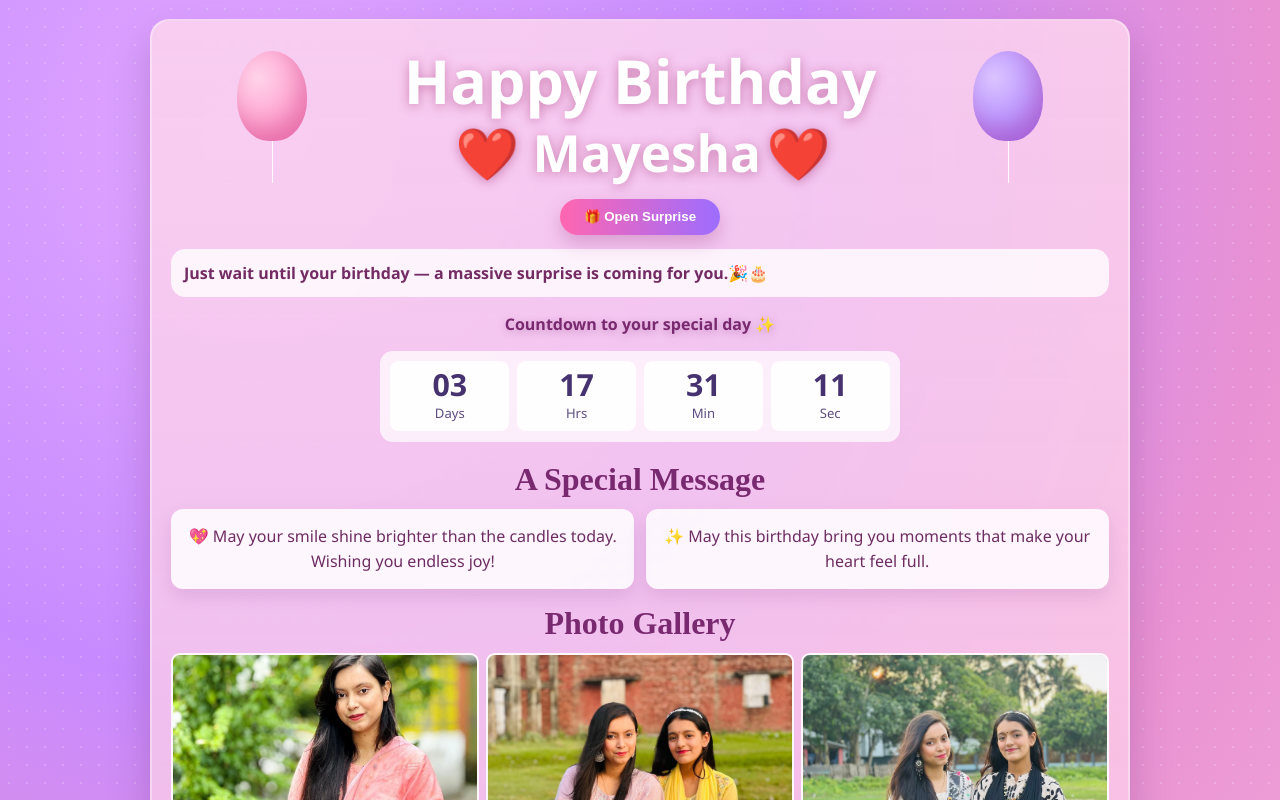
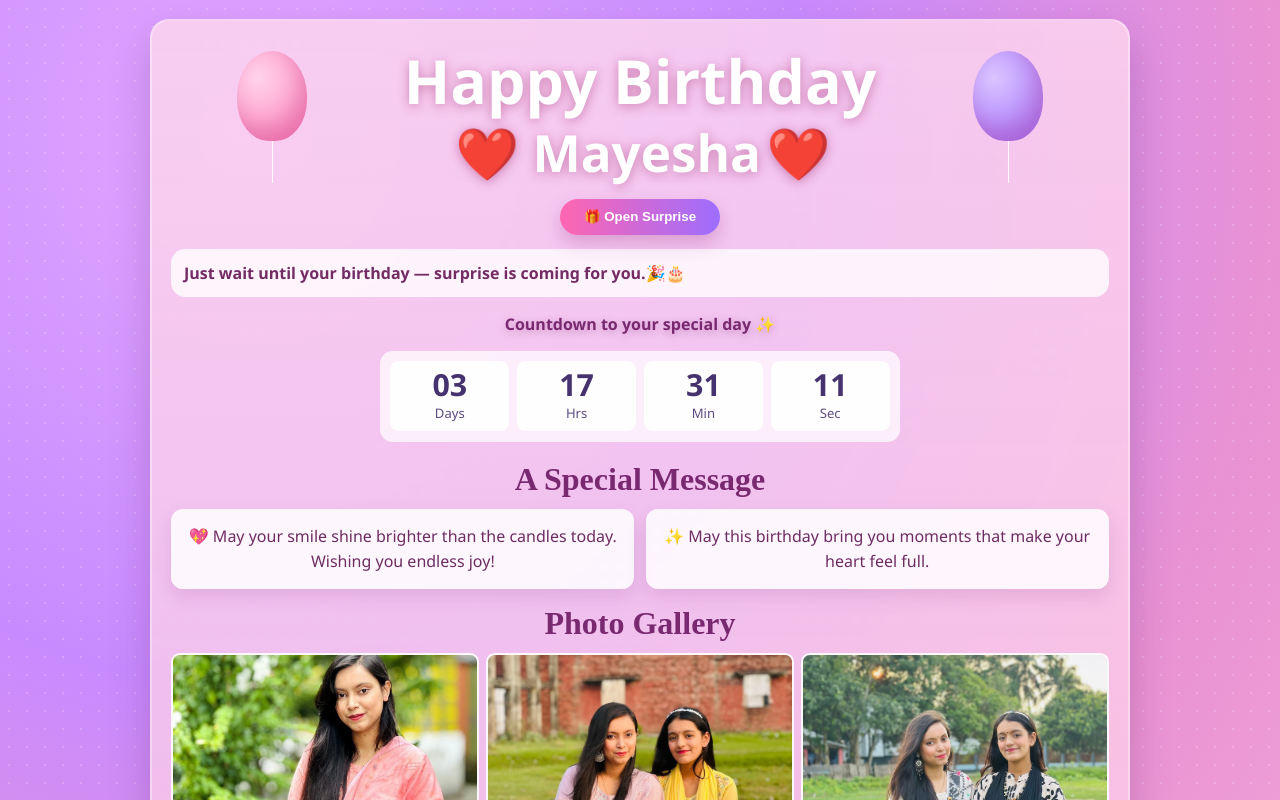
Before and after one commit to CodeWithShamim-bs23/AdvanceHappyBirthday, a React (Vite) app: page / in a window 1280 px wide. Both pictures are taken after a click on the button "🎁 Open Surprise". Shown: the top 800 px of the page. Built offline with nearby package versions, Linux system fonts and the light colour scheme.

Commit message:
fix: update surprise message for clarity

```diff
--- a/src/App.jsx
+++ b/src/App.jsx
@@ -138,7 +138,7 @@ function App() {
               <p>
                 {isBirthdayToday
                   ? 'Surprise is ready now for you 🎉🎁'
-                  : 'Just wait until your birthday — a massive surprise is coming for you.🎉🎂'}
+                  : 'Just wait until your birthday —  surprise is coming for you.🎉🎂'}
               </p>
               {isBirthdayToday && (
                 <button
```
